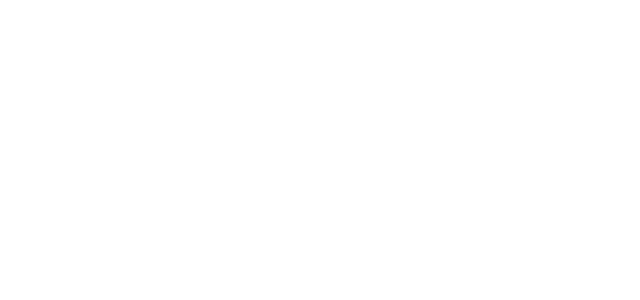
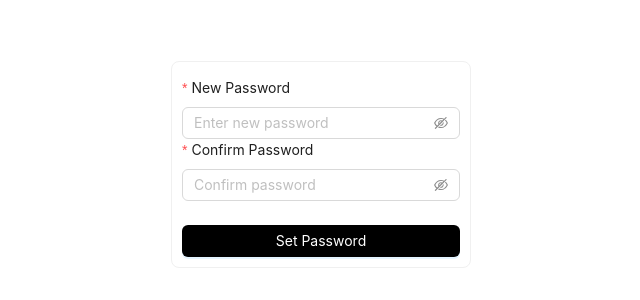
Before and after one commit to emmasam1/pointOfSales, a React (Vite) app: page /set-password in a window 1280 px wide. Before the commit this address had no page. Shown: the part 236-536 px from the top of the page, without its empty margins (319-959 px from the left). Built offline with nearby package versions, Linux system fonts and the light colour scheme.

Commit message:
forget password component

```diff
--- a/src/App.jsx
+++ b/src/App.jsx
@@ -1,6 +1,5 @@
 import { BrowserRouter, Routes, Route } from "react-router";
 import Login from "./pages/auth/Login";
-import Register from "./pages/auth/Register";
 import Verify from "./pages/auth/Verify";
 import DashboardLayout from "./layouts/DashboardLayout";
 import Dashboard from "./pages/admin/Dashboard";
@@ -12,6 +11,8 @@ import StaffDashboardLayout from "./layouts/StaffDashboardLayout";
 import StaffDashboard from "./pages/staff/StaffDashboard";
 import Store from "./pages/staff/Store";
 import Receipt from "./pages/admin/Receipt";
+import ForgetPassword from "./pages/auth/ForgetPassword";
+import SetPassword from "./pages/auth/SetPassword";
 
 const App = () => {
   return (
@@ -19,8 +20,9 @@ const App = () => {
       <BrowserRouter>
         <Routes>
           <Route path="/" element={<Login />} />
-          <Route path="/register" element={<Register />} />
+          <Route path="/reset-password" element={<ForgetPassword />} />
           <Route path="/otp-verification" element={<Verify />} />
+          <Route path="/set-password" element={<SetPassword />} />
           <Route path="/dashboard" element={<DashboardLayout />}>
             <Route path="" element={<Dashboard />} />
             <Route path="products" element={<Product />} />
--- /dev/null
+++ b/src/pages/auth/ForgetPassword.jsx
@@ -0,0 +1,79 @@
+import { useState } from "react";
+import { NavLink, useNavigate } from "react-router";
+import { Card, Input, Form, Button, message, Modal } from "antd";
+
+const ForgetPassword = () => {
+  const [loading, setLoading] = useState(false);
+  const [isModalVisible, setIsModalVisible] = useState(false);
+  const [messageApi, contextHolder] = message.useMessage();
+  const navigate = useNavigate();
+
+  const onFinish = (values) => {
+    setLoading(true);
+
+    // Simulate API call
+    setTimeout(() => {
+      setLoading(false);
+      setIsModalVisible(true);
+
+      // Redirect after 5 seconds
+      setTimeout(() => {
+        setIsModalVisible(false);
+        navigate("/set-password"); // change this path as needed
+      }, 5000);
+    }, 1000);
+  };
+
+  return (
+    <div className="flex justify-center items-center h-screen bg-white">
+      {contextHolder}
+      <Card style={{ width: 300 }}>
+        <Form
+          name="reset-password"
+          initialValues={{ remember: true }}
+          onFinish={onFinish}
+          layout="vertical"
+        >
+          <Form.Item
+            label="Email"
+            name="email"
+            className="!-mb-0"
+            rules={[
+              { required: true, message: "Please input your email!" },
+              { type: "email", message: "Please enter a valid email!" },
+            ]}
+          >
+            <Input placeholder="Enter email" />
+          </Form.Item>
+          <Button
+            type="primary"
+            htmlType="submit"
+            style={{ width: "100%", background: "#000", marginTop: "1rem" }}
+            loading={loading}
+          >
+            {loading ? "Please wait..." : "Re-set Password"}
+          </Button>
+          <div className="flex gap-1 items-center mt-4">
+            <div className="text-xs">Remembered your password?</div>
+            <NavLink to="/" className="text-xs">
+              Login
+            </NavLink>
+          </div>
+        </Form>
+      </Card>
+
+      <Modal
+        open={isModalVisible}
+        footer={null}
+        closable={false}
+        centered
+      >
+        <p className="text-center text-base">
+          A reset link has been sent to your email.
+        </p>
+      </Modal>
+    </div>
+  );
+};
+
+export default ForgetPassword;
--- a/src/pages/auth/Login.jsx
+++ b/src/pages/auth/Login.jsx
@@ -83,7 +83,7 @@ const Login = () => {
           </Button>
 
           <div className="text-xs">
-            Forget password? <NavLink to="/register">Reset</NavLink>
+            Forget password? <NavLink to="/reset-password">Reset</NavLink>
           </div>
         </Form>
       </Card>
--- /dev/null
+++ b/src/pages/auth/SetPassword.jsx
@@ -0,0 +1,75 @@
+import { useState } from "react";
+import { useNavigate } from "react-router";
+import { Card, Input, Form, Button, Modal } from "antd";
+
+const SetPassword = () => {
+  const [loading, setLoading] = useState(false);
+  const [isModalVisible, setIsModalVisible] = useState(false);
+  const navigate = useNavigate();
+
+  const onFinish = (values) => {
+    setLoading(true);
+
+    // Simulate password update
+    setTimeout(() => {
+      setLoading(false);
+      setIsModalVisible(true);
+
+      setTimeout(() => {
+        setIsModalVisible(false);
+        navigate("/");
+      }, 5000);
+    }, 1000);
+  };
+
+  return (
+    <div className="flex justify-center items-center h-screen bg-white">
+      <Card style={{ width: 300 }}>
+        <Form name="set-password" onFinish={onFinish} layout="vertical">
+          <Form.Item
+            label="New Password"
+            name="password"
+            className="!-mb-0"
+            rules={[{ required: true, message: "Please enter a new password" }]}
+          >
+            <Input.Password placeholder="Enter new password" />
+          </Form.Item>
+          <Form.Item
+            label="Confirm Password"
+            name="confirmPassword"
+            dependencies={["password"]}
+            rules={[
+              { required: true, message: "Please confirm your password" },
+              ({ getFieldValue }) => ({
+                validator(_, value) {
+                  if (!value || getFieldValue("password") === value) {
+                    return Promise.resolve();
+                  }
+                  return Promise.reject("Passwords do not match");
+                },
+              }),
+            ]}
+          >
+            <Input.Password placeholder="Confirm password" />
+          </Form.Item>
+          <Button
+            type="primary"
+            htmlType="submit"
+            style={{ width: "100%", background: "#000" }}
+            loading={loading}
+          >
+            {loading ? "Please wait..." : "Set Password"}
+          </Button>
+        </Form>
+      </Card>
+
+      <Modal open={isModalVisible} footer={null} closable={false} centered>
+        <p className="text-center text-base">
+          Your password has been updated successfully!
+        </p>
+      </Modal>
+    </div>
+  );
+};
+
+export default SetPassword;
```
